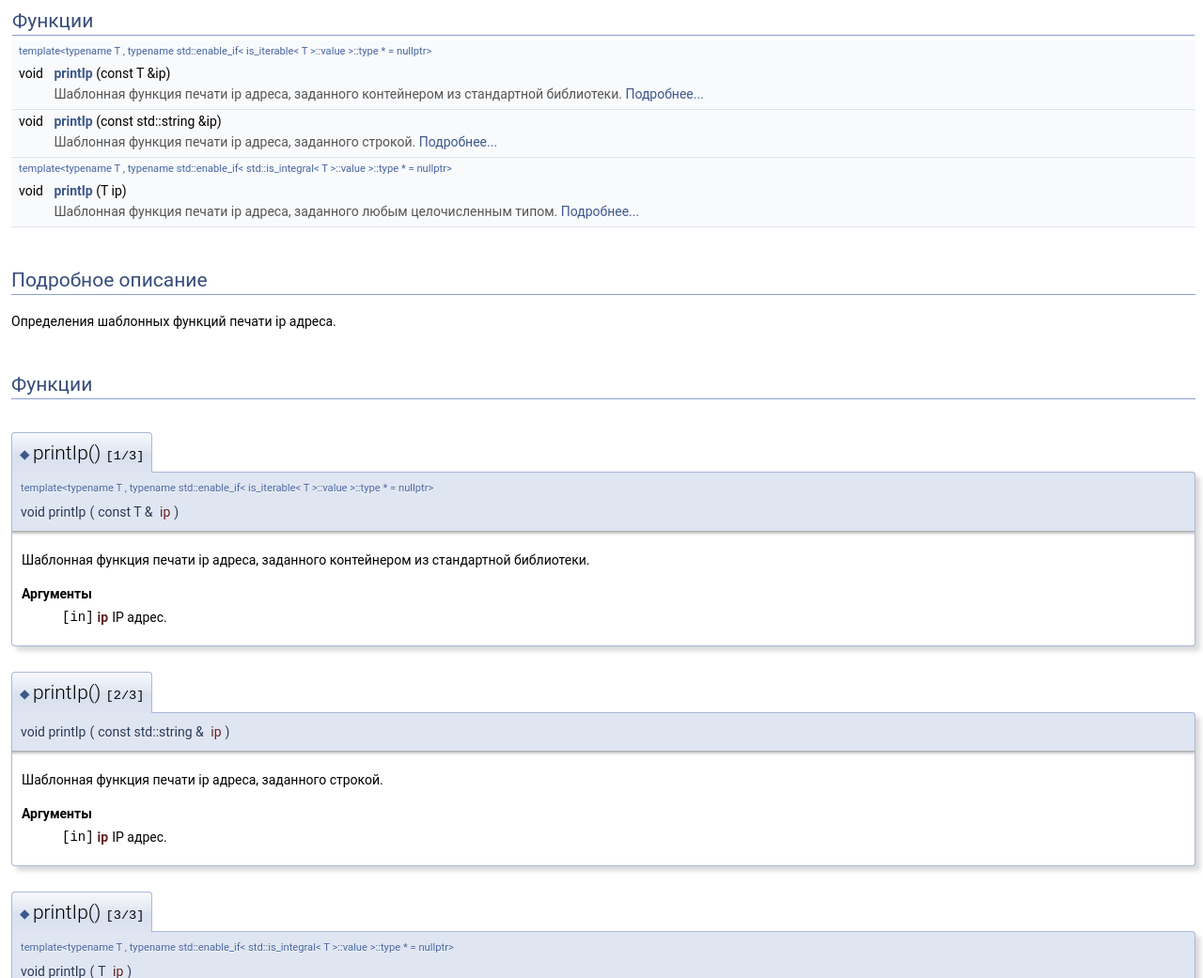
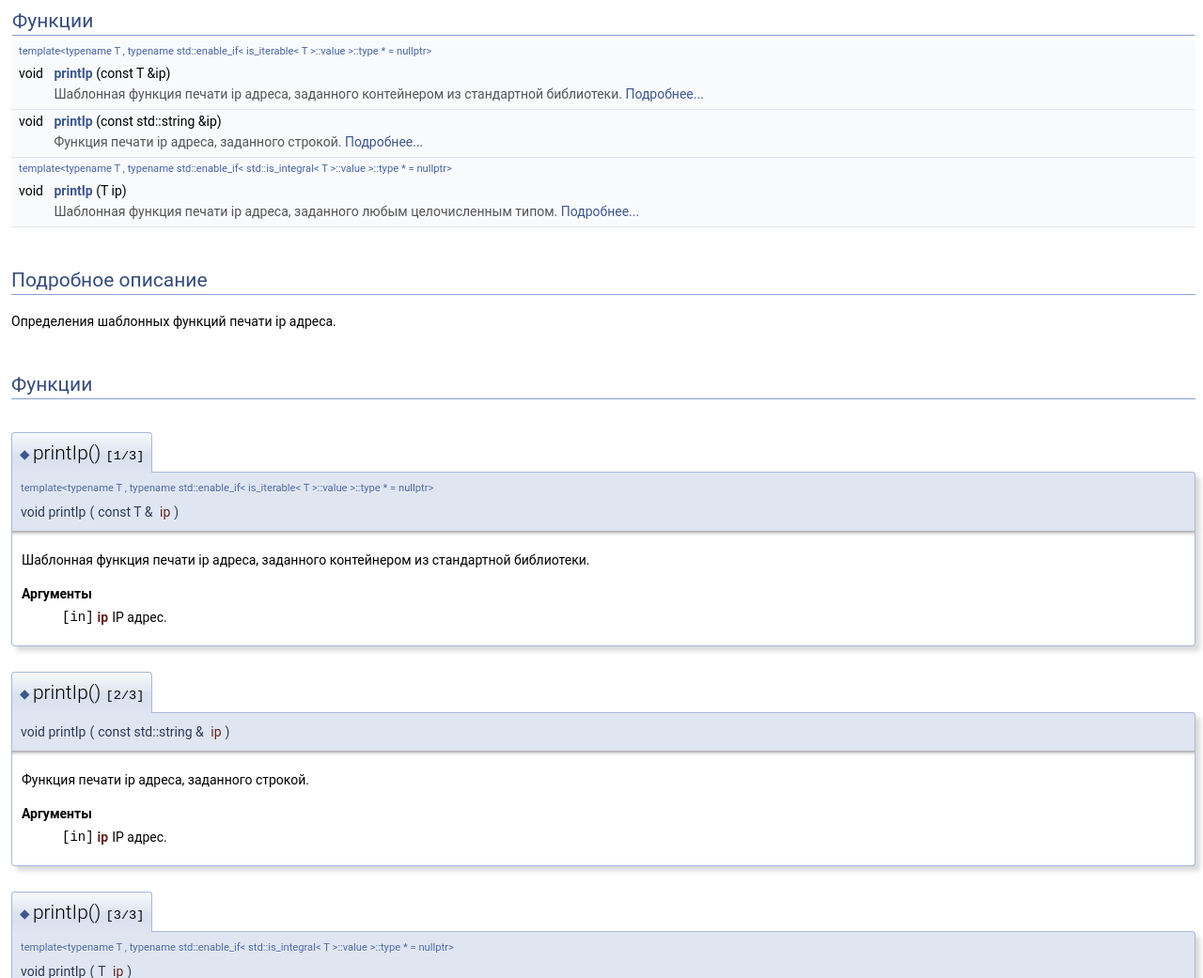
Before and after one commit to motoroller95/otus-cpp, a plain HTML site: page print__ip_8h.html in a window 1280 px wide. Shown: the part 768-1809 px from the top of the page at 94% size. Drawn offline with Linux system fonts and the light colour scheme.

Commit message:
Deploy motoroller95/otus-cpp to github.com/motoroller95/otus-cpp.git:gh-pages

```diff
--- a/print__ip_8h.html
+++ b/print__ip_8h.html
@@ -107,7 +107,7 @@ $(function() {
 <tr class="memdesc:a6ec204afabec489e71615276c5d1a166"><td class="mdescLeft">&#160;</td><td class="mdescRight">Шаблонная функция печати ip адреса, заданного контейнером из стандартной библиотеки.  <a href="#a6ec204afabec489e71615276c5d1a166">Подробнее...</a><br /></td></tr>
 <tr class="separator:a6ec204afabec489e71615276c5d1a166"><td class="memSeparator" colspan="2">&#160;</td></tr>
 <tr class="memitem:ab297d710711ede058c28aed17e0e662c"><td class="memItemLeft" align="right" valign="top">void&#160;</td><td class="memItemRight" valign="bottom"><a class="el" href="print__ip_8h.html#ab297d710711ede058c28aed17e0e662c">printIp</a> (const std::string &amp;ip)</td></tr>
-<tr class="memdesc:ab297d710711ede058c28aed17e0e662c"><td class="mdescLeft">&#160;</td><td class="mdescRight">Шаблонная функция печати ip адреса, заданного строкой.  <a href="#ab297d710711ede058c28aed17e0e662c">Подробнее...</a><br /></td></tr>
+<tr class="memdesc:ab297d710711ede058c28aed17e0e662c"><td class="mdescLeft">&#160;</td><td class="mdescRight">Функция печати ip адреса, заданного строкой.  <a href="#ab297d710711ede058c28aed17e0e662c">Подробнее...</a><br /></td></tr>
 <tr class="separator:ab297d710711ede058c28aed17e0e662c"><td class="memSeparator" colspan="2">&#160;</td></tr>
 <tr class="memitem:abd40fa13ec31e131702c057e4b0a0f4e"><td class="memTemplParams" colspan="2">template&lt;typename T , typename std::enable_if&lt; std::is_integral&lt; T &gt;::value &gt;::type *  = nullptr&gt; </td></tr>
 <tr class="memitem:abd40fa13ec31e131702c057e4b0a0f4e"><td class="memTemplItemLeft" align="right" valign="top">void&#160;</td><td class="memTemplItemRight" valign="bottom"><a class="el" href="print__ip_8h.html#abd40fa13ec31e131702c057e4b0a0f4e">printIp</a> (T ip)</td></tr>
@@ -161,7 +161,7 @@ template&lt;typename T , typename std::enable_if&lt; is_iterable&lt; T &gt;::val
       </table>
 </div><div class="memdoc">
 
-<p>Шаблонная функция печати ip адреса, заданного строкой. </p>
+<p>Функция печати ip адреса, заданного строкой. </p>
 <dl class="params"><dt>Аргументы</dt><dd>
   <table class="params">
     <tr><td class="paramdir">[in]</td><td class="paramname">ip</td><td>IP адрес. </td></tr>
```
